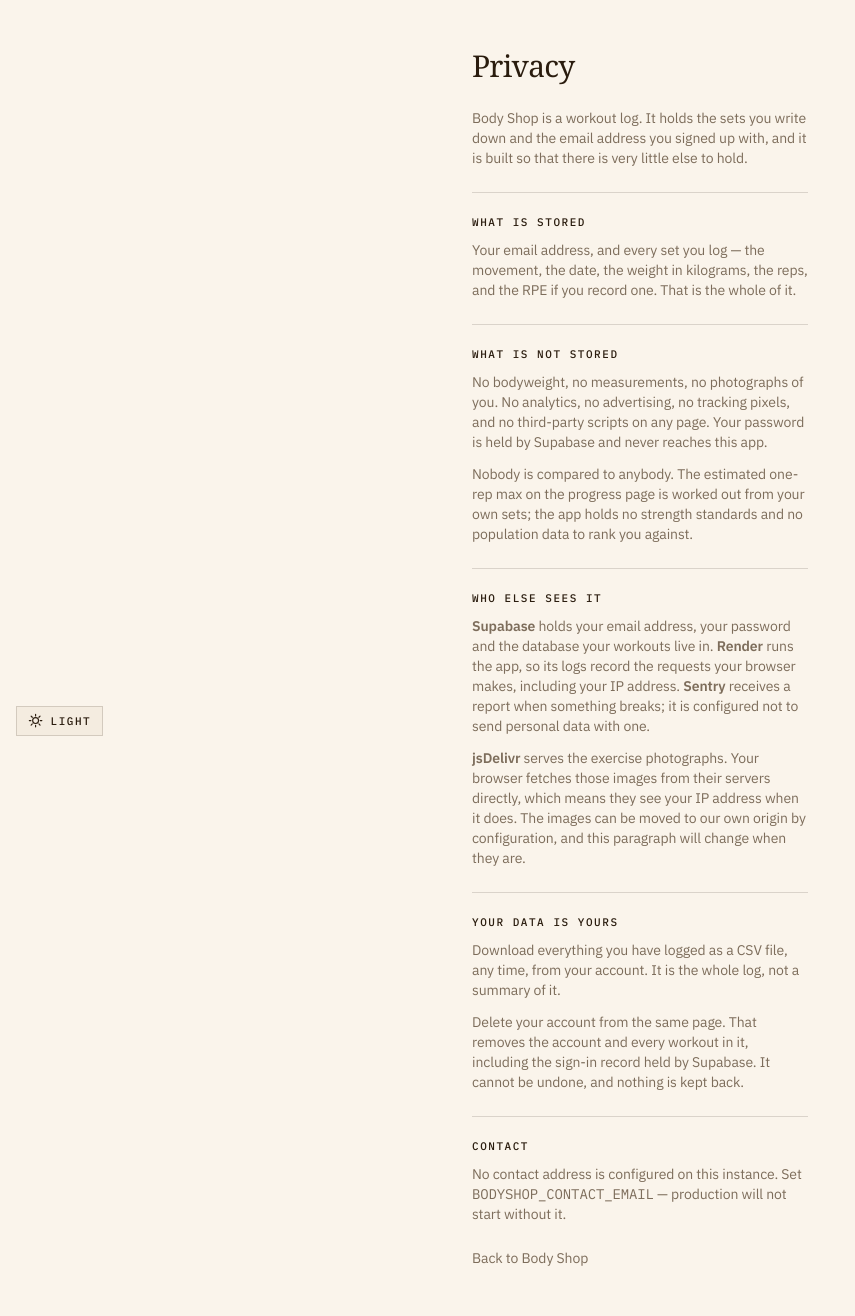
After one commit to justins-li/Body-Shop, a Flask app: page /privacy in a window 1280 px wide. The commit adds this page. Shown: the whole page, without its empty margins (0-855 px from the left). Run offline with Flask 3, Linux system fonts and the light colour scheme.

Commit message:
Say what the app holds and who else sees it
Bare like the auth pages, so `sections` never learns about it and the chapter
numbering is untouched. Linked from login, signup and the account page, and
deliberately not from / — that page is one screen and a privacy link does not
earn its height.

It names jsDelivr, which most apps do not: an exercise photograph is a request
to someone else's CDN and they see your IP when it loads. Saying so is the
point of writing one of these.

The contact paragraph degrades to a named-variable notice when unset, which is
reachable only in development — production refuses to boot without the address
— but an empty mailto reads as a broken page rather than an unconfigured one.

```diff
--- a/app/templates/account.html
+++ b/app/templates/account.html
@@ -39,7 +39,11 @@
     </button>
   </div>
 
-  <p class="auth-note"><a href="{{ url_for('views.home_page') }}">Back to Body Shop</a></p>
+  <p class="auth-note">
+    <a href="{{ url_for('views.privacy_page') }}">Privacy</a>
+    &nbsp;·&nbsp;
+    <a href="{{ url_for('views.home_page') }}">Back to Body Shop</a>
+  </p>
 </div>
 {% endblock %}
 
--- a/app/templates/login.html
+++ b/app/templates/login.html
@@ -30,6 +30,10 @@
     &nbsp;·&nbsp;
     <a href="{{ url_for('views.signup_page') }}">Create an account</a>
   </p>
+
+  <p class="auth-note">
+    <a href="{{ url_for('views.privacy_page') }}">Privacy</a>
+  </p>
 </div>
 {% endblock %}
 
--- /dev/null
+++ b/app/templates/privacy.html
@@ -0,0 +1,102 @@
+{% extends "base.html" %}
+{% block title %}Privacy — Body Shop{% endblock %}
+
+{#
+  Bare, like the auth pages. No new CSS: this reuses `.auth-shell`, `.auth-title`
+  and `.auth-note`, because the stylesheet is compiled and a page of prose does
+  not justify running the toolchain.
+
+  The rule for editing this file: it describes what the app actually does. If a
+  change makes one of these paragraphs false, the paragraph changes in the same
+  commit — a privacy policy that has drifted from the code is worse than none.
+#}
+
+{% block content %}
+<div class="auth-shell">
+  <h1 class="auth-title">Privacy</h1>
+
+  <p class="auth-note">
+    Body Shop is a workout log. It holds the sets you write down and the email
+    address you signed up with, and it is built so that there is very little
+    else to hold.
+  </p>
+
+  <div class="flex flex-col gap-3 border-t border-base-content/15 pt-6">
+    <span class="type-label">What is stored</span>
+    <p class="auth-note">
+      Your email address, and every set you log — the movement, the date, the
+      weight in kilograms, the reps, and the RPE if you record one. That is the
+      whole of it.
+    </p>
+  </div>
+
+  <div class="flex flex-col gap-3 border-t border-base-content/15 pt-6">
+    <span class="type-label">What is not stored</span>
+    <p class="auth-note">
+      No bodyweight, no measurements, no photographs of you. No analytics, no
+      advertising, no tracking pixels, and no third-party scripts on any page.
+      Your password is held by Supabase and never reaches this app.
+    </p>
+    <p class="auth-note">
+      Nobody is compared to anybody. The estimated one-rep max on the progress
+      page is worked out from your own sets; the app holds no strength standards
+      and no population data to rank you against.
+    </p>
+  </div>
+
+  <div class="flex flex-col gap-3 border-t border-base-content/15 pt-6">
+    <span class="type-label">Who else sees it</span>
+    <p class="auth-note">
+      <strong>Supabase</strong> holds your email address, your password and the
+      database your workouts live in.
+      <strong>Render</strong> runs the app, so its logs record the requests your
+      browser makes, including your IP address.
+      <strong>Sentry</strong> receives a report when something breaks; it is
+      configured not to send personal data with one.
+    </p>
+    <p class="auth-note">
+      <strong>jsDelivr</strong> serves the exercise photographs. Your browser
+      fetches those images from their servers directly, which means they see
+      your IP address when it does. The images can be moved to our own origin by
+      configuration, and this paragraph will change when they are.
+    </p>
+  </div>
+
+  <div class="flex flex-col gap-3 border-t border-base-content/15 pt-6">
+    <span class="type-label">Your data is yours</span>
+    <p class="auth-note">
+      Download everything you have logged as a CSV file, any time, from
+      <a href="{{ url_for('views.account_page') }}">your account</a>. It is the
+      whole log, not a summary of it.
+    </p>
+    <p class="auth-note">
+      Delete your account from the same page. That removes the account and every
+      workout in it, including the sign-in record held by Supabase. It cannot be
+      undone, and nothing is kept back.
+    </p>
+  </div>
+
+  <div class="flex flex-col gap-3 border-t border-base-content/15 pt-6">
+    <span class="type-label">Contact</span>
+    {# Production refuses to boot without CONTACT_EMAIL, so the `else` branch is
+       reachable only in development. It says so rather than rendering an empty
+       mailto, which reads as a broken page instead of an unconfigured one. #}
+    {% if contact_email %}
+      <p class="auth-note">
+        Questions about any of this:
+        <a href="mailto:{{ contact_email }}" class="type-data">{{ contact_email }}</a>
+      </p>
+    {% else %}
+      <p class="auth-note">
+        No contact address is configured on this instance. Set
+        <span class="type-data">BODYSHOP_CONTACT_EMAIL</span> — production will
+        not start without it.
+      </p>
+    {% endif %}
+  </div>
+
+  <p class="auth-note">
+    <a href="{{ url_for('views.home_page') }}">Back to Body Shop</a>
+  </p>
+</div>
+{% endblock %}
--- a/app/views.py
+++ b/app/views.py
@@ -84,12 +84,12 @@ def inject_globals() -> dict:
         "muscle_regions": MUSCLE_REGIONS,
         "region_labels": REGION_LABELS,
         "today": date.today(),
+        # Rendered by /privacy only, but context-global because it is a
+        # property of the deployment rather than of one page.
+        "contact_email": current_app.config.get("CONTACT_EMAIL") or "",
         # Public by design: the anon key identifies the project to GoTrue and
         # grants nothing on its own. The service-role key is deliberately absent
         # from this dict and must stay that way.
-        # Rendered by /privacy only, but context-global because it is a
-        # property of the deployment rather than of one page.
-        "contact_email": current_app.config.get("CONTACT_EMAIL") or "",
         "supabase": {
             "url": current_app.config.get("SUPABASE_URL") or "",
             "anon_key": current_app.config.get("SUPABASE_ANON_KEY") or "",
@@ -261,8 +261,9 @@ def summary_page():
 
 #: Pages outside the book. No chapter number, no shelf, no tab bar — they are
 #: not sections of the product, and `sections` in base.html never learns about
-#: them. All five are public shells: bearer tokens mean Flask cannot read an
+#: them. All six are public shells: bearer tokens mean Flask cannot read an
 #: Authorization header on a navigation, so gating happens in the page's JS.
+#: Five are the auth flow; the sixth is the privacy policy.
 @bp.get("/login")
 def login_page():
     """Sign in. ``?next=`` carries where the browser was headed."""
@@ -313,3 +314,19 @@ def account_page():
     return render_template(
         "account.html", page="account", bare=True, selected_date=_requested_date()
     )
+
+
+@bp.get("/privacy")
+def privacy_page():
+    """What is collected, who else sees it, and how to leave.
+
+    Bare, like the auth pages: it is not a chapter of the product, so
+    ``sections`` in ``base.html`` never learns about it and the chapter
+    numbering is untouched. Linked from the three bare pages someone actually
+    passes through — login, signup and the account page — and deliberately
+    **not** from ``/``, which is pinned to one screen: anything new there has to
+    earn its height or replace something, and a privacy link does neither.
+    """
+    return render_template(
+        "privacy.html", page="privacy", bare=True, selected_date=_requested_date()
+    )
```
Also changed, not shown: app/templates/signup.html (+7 -0 lines), tests/test_pages.py (+45 -0 lines).
